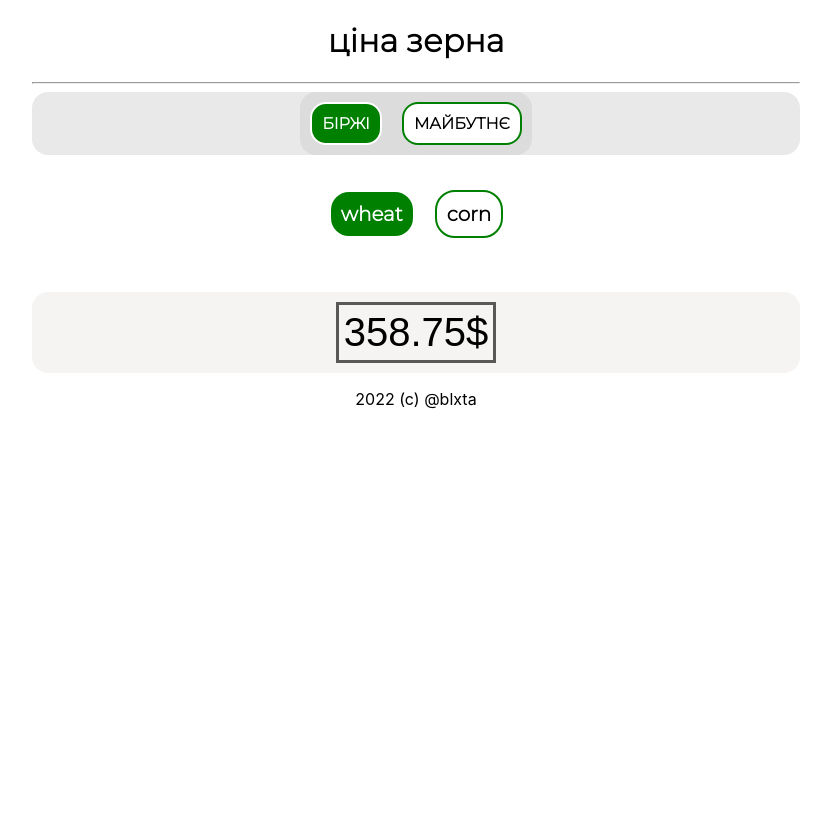
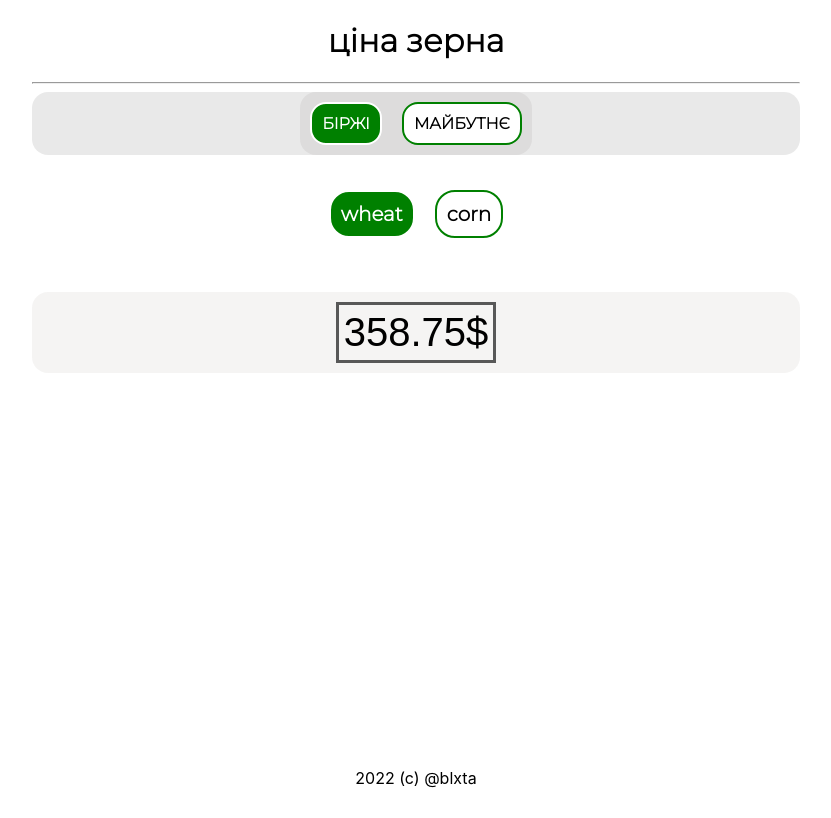
Before and after one commit to blxta/converter, a React (Create React App) app: page / in a window 1280 px wide. Shown: the whole page, without its empty margins (224-1055 px from the left). Built offline with nearby package versions, Linux system fonts and the light colour scheme; a web font is replaced by a local one.

Commit message:
fix footer

```diff
--- a/src/App.js
+++ b/src/App.js
@@ -6,9 +6,15 @@ import Contact from "./components/Contacts";
 function App() {
   return (
     <div className={style.App}>
-      <Header></Header>
-      <Navigation></Navigation>
-      <Contact></Contact>
+      <header>
+        <Header></Header>
+      </header>
+      <section className={style.content}>
+        <Navigation></Navigation>
+      </section>
+      <footer className={style.footer}>
+        <Contact></Contact>
+      </footer>
     </div>
   );
 }
--- a/src/App.module.scss
+++ b/src/App.module.scss
@@ -2,3 +2,9 @@
   max-width: 768px;
   margin: 0 auto;
 }
+.content {
+  min-height: calc(95vh - 100px);
+}
+.footer {
+  height: 50px;
+}
--- a/src/components/Contacts.jsx
+++ b/src/components/Contacts.jsx
@@ -4,9 +4,7 @@ import style from "./contacts.module.scss";
 const Contact = () => {
   return (
     <>
-      <footer>
-        <p className={style.contacts}>2022 (с) @blxta</p>
-      </footer>
+      <p className={style.contacts}>2022 (с) @blxta</p>
     </>
   );
 };
--- a/src/components/DisplayRate.js
+++ b/src/components/DisplayRate.js
@@ -10,7 +10,6 @@ const DisplayRate = () => {
 
   return (
     <>
-      <section>
       <div className={style.content}>
         {cultures.map((culture, index) => (
           <button
@@ -27,7 +26,6 @@ const DisplayRate = () => {
           {cultures[activeCulture][1]}$
         </span>
       </div>
-      </section>
     </>
   );
 };
--- a/src/components/Header.js
+++ b/src/components/Header.js
@@ -4,10 +4,10 @@ import style from "./header.module.scss";
 
 const Header = () => {
   return (
-    <header>
+    <>
       <h1 className={style.header}> ціна зерна</h1>
       <hr></hr>
-    </header>
+    </>
   );
 };
 
```
Lines whose indentation alone changed are shown as unchanged.
